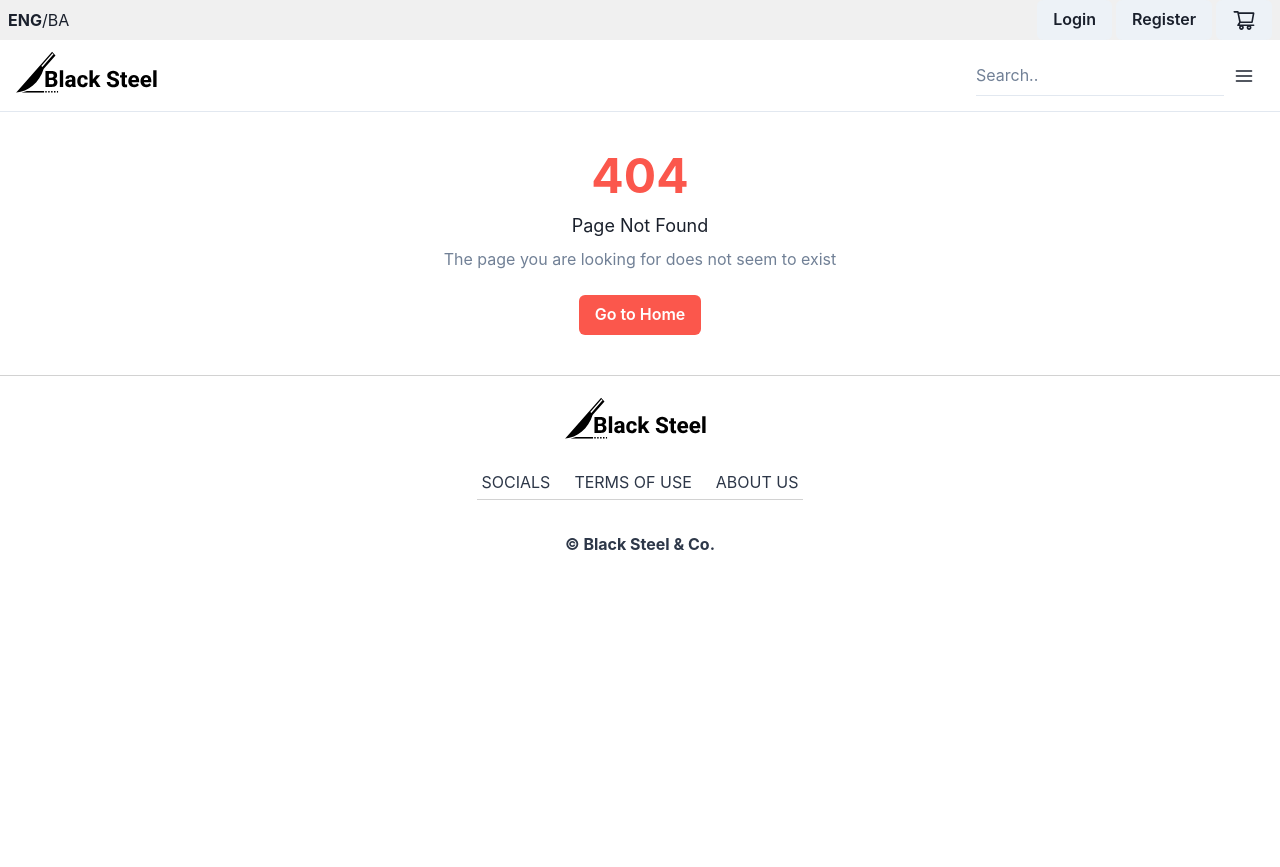
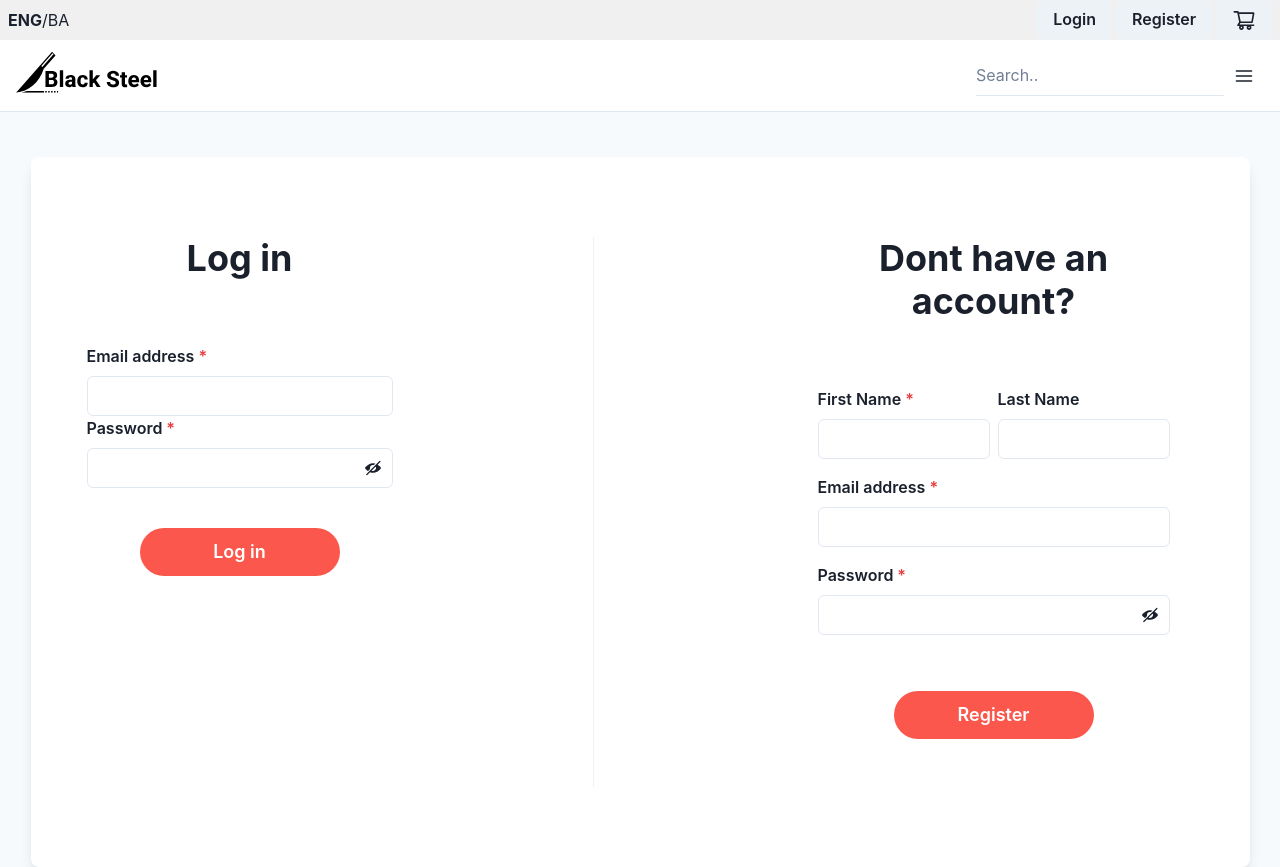
Before and after one commit to Makii117/black-steel-frontend, a Next.js app: page /login in a window 1280 px wide. Before the commit this address had no page. Shown: the top 867 px of the page. Before the commit the page ends 800 px from the top, so only its background shows below. Built offline with nearby package versions, Linux system fonts and the light colour scheme.

Commit message:
Added login/register and fixed links

```diff
--- /dev/null
+++ b/components/Login.js
@@ -0,0 +1,62 @@
+import {
+  Box,
+  FormControl,
+  FormLabel,
+  Input,
+  InputGroup,
+  HStack,
+  InputRightElement,
+  Stack,
+  Button,
+} from "@chakra-ui/react";
+import { useState } from "react";
+import { ViewIcon, ViewOffIcon } from "@chakra-ui/icons";
+
+const Login = () => {
+  const [showPassword, setShowPassword] = useState(false);
+  return (
+    <div>
+      <FormControl id="email" isRequired>
+        <FormLabel>Email address</FormLabel>
+        <Input type="email" />
+      </FormControl>
+      <FormControl id="password" isRequired>
+        <FormLabel>Password</FormLabel>
+        <InputGroup>
+          <Input type={showPassword ? "text" : "password"} />
+          <InputRightElement h={"full"}>
+            <Button
+              variant={"ghost"}
+              onClick={() => setShowPassword((showPassword) => !showPassword)}
+            >
+              {showPassword ? <ViewIcon /> : <ViewOffIcon />}
+            </Button>
+          </InputRightElement>
+        </InputGroup>
+      </FormControl>
+      <Stack
+        spacing={10}
+        pt={2}
+        align={"center"}
+        justify={"center"}
+        marginTop="2rem"
+      >
+        <Button
+          loadingText="Submitting"
+          size="lg"
+          rounded={"full"}
+          bg={"#FB574C"}
+          color={"white"}
+          _hover={{
+            bg: "#FB574C",
+          }}
+          width={"200px"}
+        >
+          Log in
+        </Button>
+      </Stack>
+    </div>
+  );
+};
+
+export default Login;
--- a/components/Navigation.js
+++ b/components/Navigation.js
@@ -41,7 +41,10 @@ export default function Navigation() {
             fontFamily={"heading"}
             color={useColorModeValue("gray.800", "white")}
           >
-            <Logo />
+            <Link href="/">
+              {" "}
+              <Logo />
+            </Link>
           </Text>
         </Flex>
         <Flex display={{ base: "flex" }}>
--- /dev/null
+++ b/components/Register.js
@@ -0,0 +1,80 @@
+import React from "react";
+import {
+  Box,
+  FormControl,
+  FormLabel,
+  Input,
+  InputGroup,
+  HStack,
+  InputRightElement,
+  Stack,
+  Button,
+} from "@chakra-ui/react";
+import { useState } from "react";
+import { ViewIcon, ViewOffIcon } from "@chakra-ui/icons";
+
+const Register = () => {
+  const [showPassword, setShowPassword] = useState(false);
+
+  return (
+    <Stack spacing={8} py={12} px={6}>
+      <Stack spacing={4}>
+        <HStack>
+          <Box>
+            <FormControl id="firstName" isRequired>
+              <FormLabel>First Name</FormLabel>
+              <Input type="text" />
+            </FormControl>
+          </Box>
+          <Box>
+            <FormControl id="lastName">
+              <FormLabel>Last Name</FormLabel>
+              <Input type="text" />
+            </FormControl>
+          </Box>
+        </HStack>
+        <FormControl id="email" isRequired>
+          <FormLabel>Email address</FormLabel>
+          <Input type="email" />
+        </FormControl>
+        <FormControl id="password" isRequired>
+          <FormLabel>Password</FormLabel>
+          <InputGroup>
+            <Input type={showPassword ? "text" : "password"} />
+            <InputRightElement h={"full"}>
+              <Button
+                variant={"ghost"}
+                onClick={() => setShowPassword((showPassword) => !showPassword)}
+              >
+                {showPassword ? <ViewIcon /> : <ViewOffIcon />}
+              </Button>
+            </InputRightElement>
+          </InputGroup>
+        </FormControl>
+        <Stack
+          spacing={10}
+          pt={2}
+          align={"center"}
+          justify={"center"}
+          marginTop="2rem"
+        >
+          <Button
+            loadingText="Submitting"
+            size="lg"
+            rounded={"full"}
+            bg={"#FB574C"}
+            color={"white"}
+            _hover={{
+              bg: "#FB574C",
+            }}
+            width={"200px"}
+          >
+            Register
+          </Button>
+        </Stack>
+      </Stack>
+    </Stack>
+  );
+};
+
+export default Register;
--- a/components/Topbar.js
+++ b/components/Topbar.js
@@ -51,8 +51,13 @@ export default function Topbar() {
 
           <Flex alignItems={"center"}>
             <Stack direction={"row"} spacing={1}>
-              <Button>Login</Button>
-              <Button>Register</Button>
+              <Button>
+                <Link href="/login">Login</Link>
+              </Button>
+              <Button>
+                {" "}
+                <Link href="/login">Register</Link>
+              </Button>
               <Button>
                 <Box as={AiOutlineShoppingCart} size="24px" />
               </Button>
--- /dev/null
+++ b/pages/login.js
@@ -0,0 +1,57 @@
+import {
+  Flex,
+  Box,
+  Center,
+  Stack,
+  Heading,
+  Text,
+  useColorModeValue,
+  Divider,
+} from "@chakra-ui/react";
+import { useState } from "react";
+import Login from "../components/Login";
+import Register from "../components/Register";
+
+export default function SignupCard() {
+  const [showPassword, setShowPassword] = useState(false);
+
+  return (
+    <Flex
+      minH={"100vh"}
+      align={"center"}
+      justify={"center"}
+      bg={useColorModeValue("gray.50", "gray.800")}
+    >
+      <Box
+        rounded={"lg"}
+        bg={useColorModeValue("white", "gray.700")}
+        boxShadow={"lg"}
+        p={8}
+      >
+        <Stack spacing={8} mx={"auto"} py={12} px={6}>
+          <Stack direction={["column", "row"]} spacing="200px">
+            <Box maxWidth="400px">
+              <Stack align={"center"} justify={"center"} paddingBottom="4rem">
+                <Heading fontSize={"4xl"} textAlign={"center"}>
+                  Log in
+                </Heading>
+              </Stack>
+              <Login />
+            </Box>
+            <Center>
+              <Divider orientation="vertical" />
+            </Center>
+            <Box maxWidth="400px">
+              <Stack align={"center"} justify={"center"} paddingBottom="1rem">
+                <Heading fontSize={"4xl"} textAlign={"center"}>
+                  Dont have an account?
+                </Heading>
+              </Stack>
+              <Register />
+            </Box>
+          </Stack>
+        </Stack>
+      </Box>
+    </Flex>
+  );
+}
```
